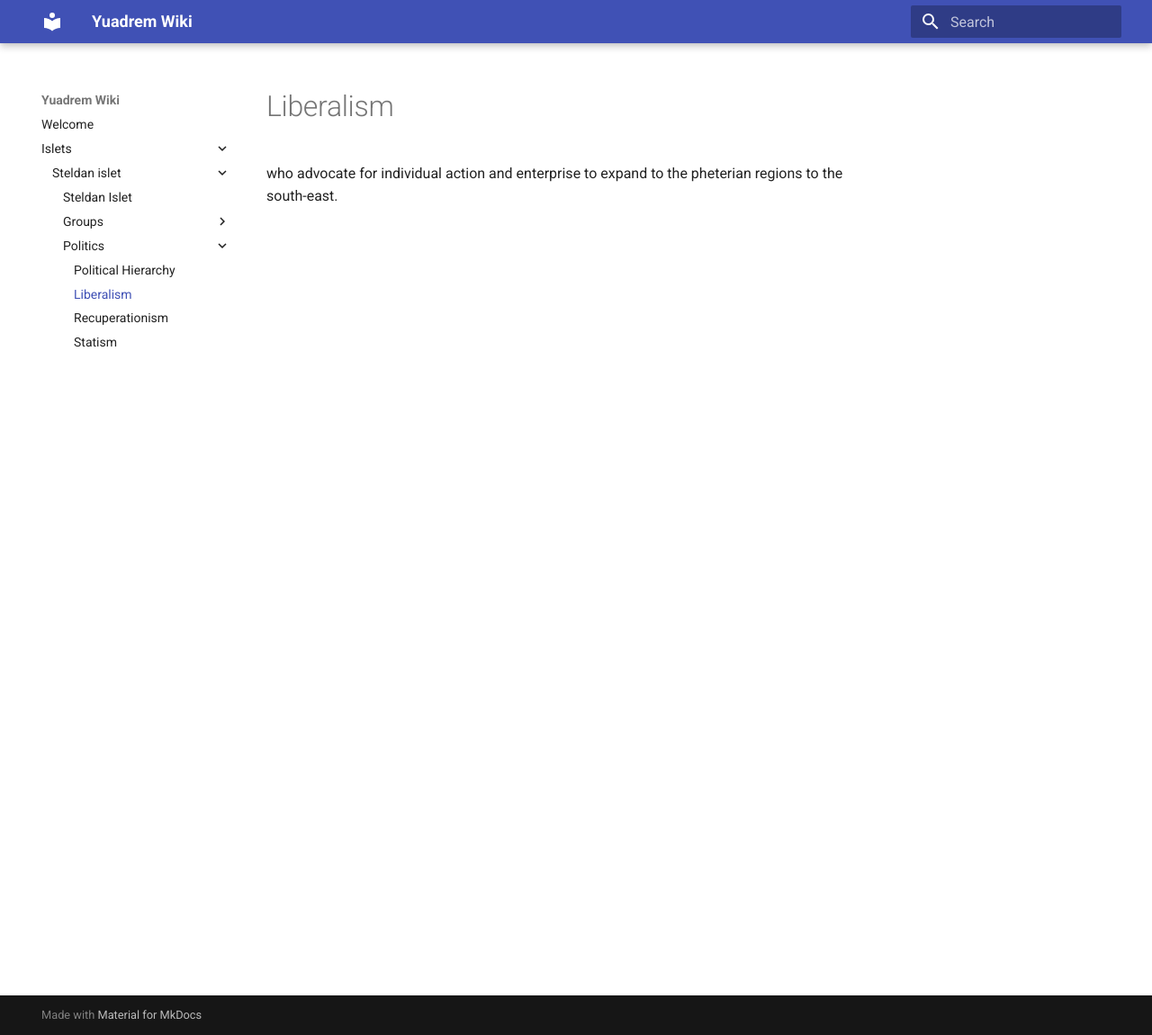
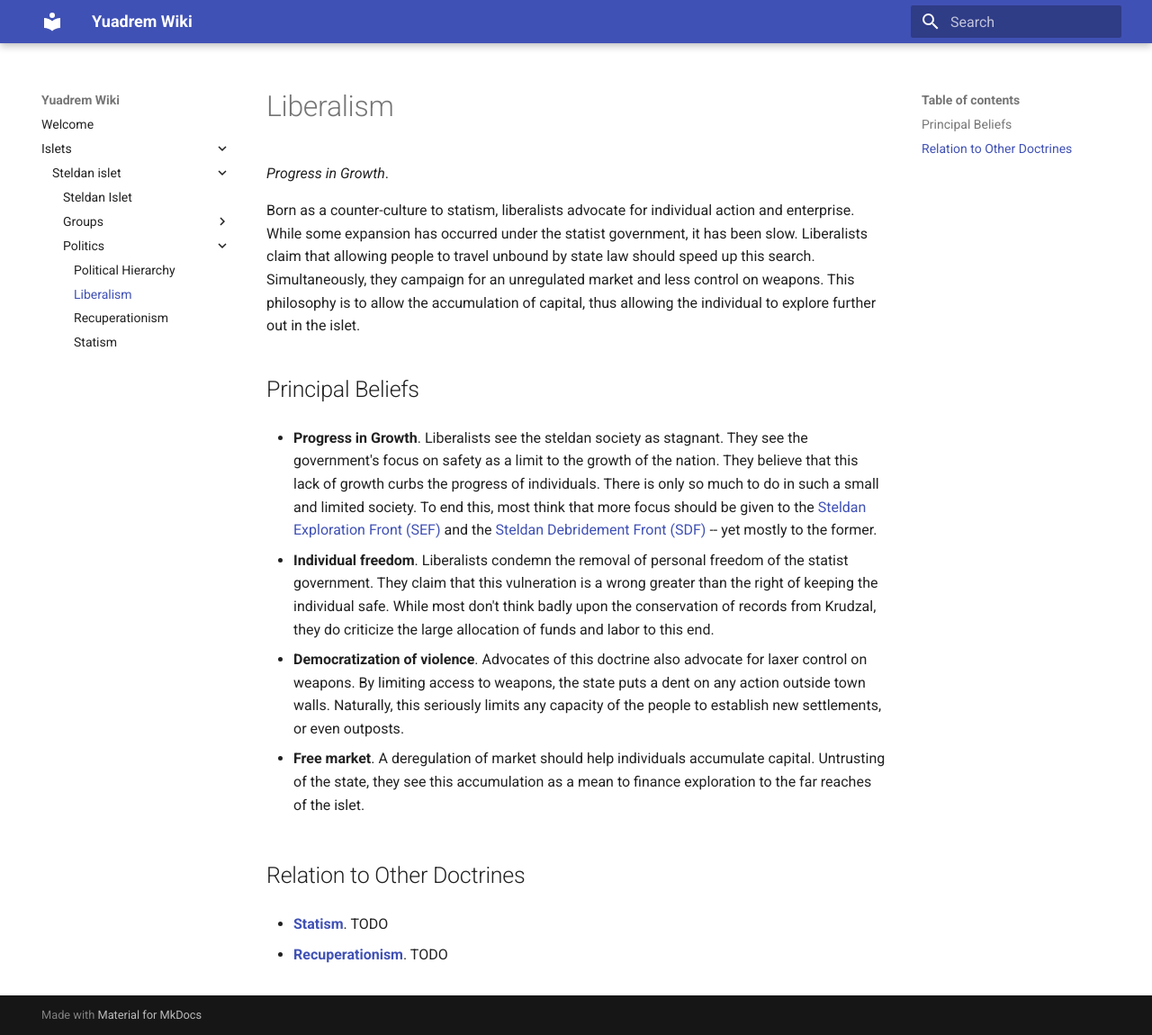
Before and after one commit to bleaktwig/yuadrem-wiki, an MkDocs documentation site: the page built from docs/islets/steldan_islet/politics/liberalism.md, in a window 1280 px wide and 1150 px high. Shown: the whole window at 90% size. Built offline with MkDocs 1.6.1 and Material for MkDocs 9.7.7, drawn with Linux system fonts in a browser that asks for light colours.

Commit message:
Added information on liberalism

```diff
--- a/docs/islets/steldan_islet/politics/liberalism.md
+++ b/docs/islets/steldan_islet/politics/liberalism.md
@@ -1,2 +1,37 @@
 # Liberalism
-who advocate for individual action and enterprise to expand to the pheterian regions to the south-east.
+*Progress in Growth*.
+
+Born as a counter-culture to statism, liberalists advocate for individual action and enterprise.
+While some expansion has occurred under the statist government, it has been slow.
+Liberalists claim that allowing people to travel unbound by state law should speed up this search.
+Simultaneously, they campaign for an unregulated market and less control on weapons.
+This philosophy is to allow the accumulation of capital, thus allowing the individual to explore further out in the islet.
+
+## Principal Beliefs
+* **Progress in Growth**.
+Liberalists see the steldan society as stagnant.
+They see the government's focus on safety as a limit to the growth of the nation.
+They believe that this lack of growth curbs the progress of individuals.
+There is only so much to do in such a small and limited society.
+To end this, most think that more focus should be given to the [Steldan Exploration Front (SEF)](../../groups/sef) and the [Steldan Debridement Front (SDF)](../../groups/sdf) -- yet mostly to the former.
+
+* **Individual freedom**.
+Liberalists condemn the removal of personal freedom of the statist government.
+They claim that this vulneration is a wrong greater than the right of keeping the individual safe.
+While most don't think badly upon the conservation of records from Krudzal, they do criticize the large allocation of funds and labor to this end.
+
+* **Democratization of violence**.
+Advocates of this doctrine also advocate for laxer control on weapons.
+By limiting access to weapons, the state puts a dent on any action outside town walls.
+Naturally, this seriously limits any capacity of the people to establish new settlements, or even outposts.
+
+* **Free market**.
+A deregulation of market should help individuals accumulate capital.
+Untrusting of the state, they see this accumulation as a mean to finance exploration to the far reaches of the islet.
+
+## Relation to Other Doctrines
+* [**Statism**](../statism).
+TODO
+
+* [**Recuperationism**](../recuperationism).
+TODO
```
Also changed, not shown: docs/islets/steldan_islet/groups/fcm.md (+2 -0 lines), docs/islets/steldan_islet/index.md (+9 -4 lines), docs/islets/steldan_islet/politics/statism.md (+2 -1 lines).
